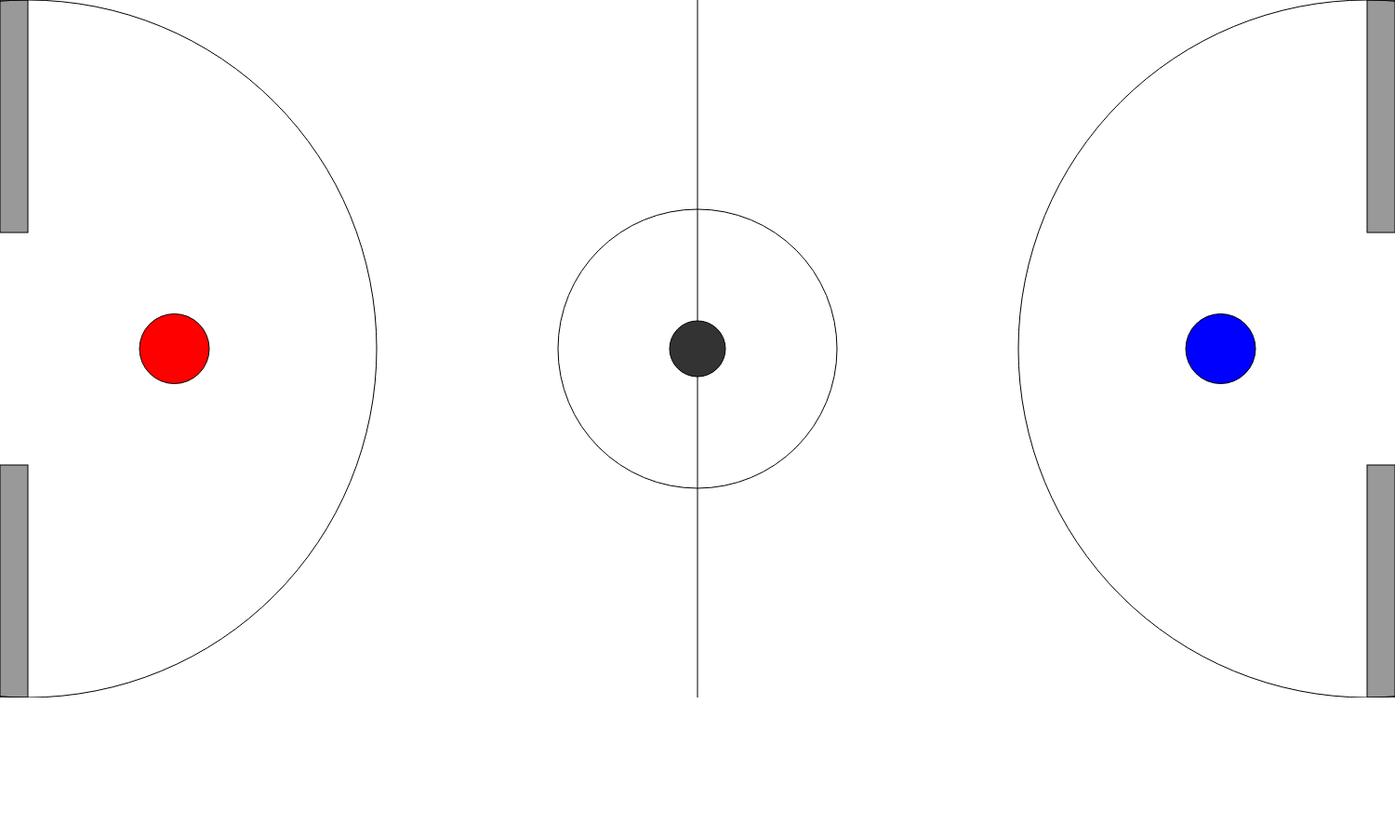
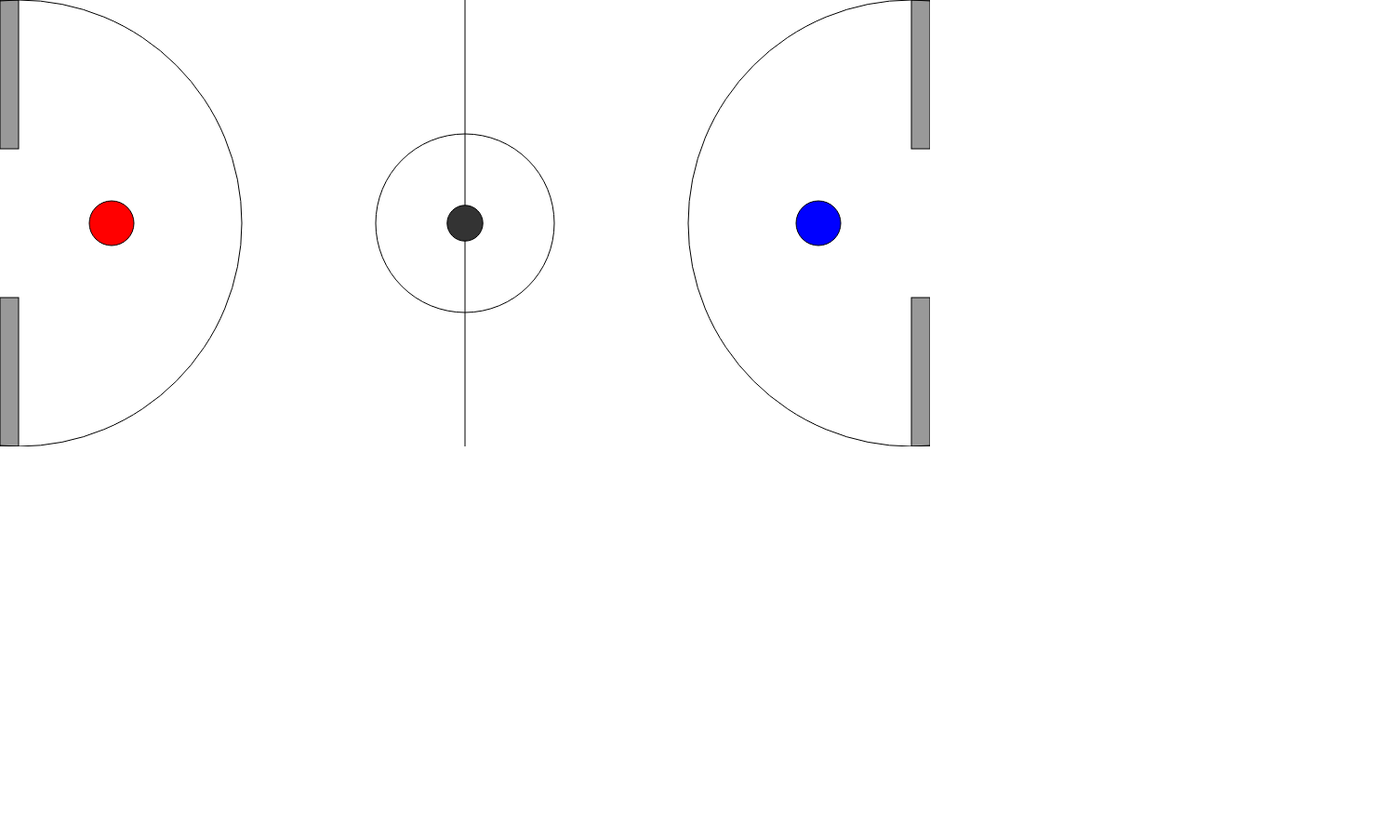
Before and after one commit to anauleau/puckhead, a plain HTML site: page index.html in a window 1280 px wide. Shown: the whole page at 93% size, 1500 px wide, since content can reach past the window. After the commit the page ends 800 px from the top, so only its background shows below. Drawn offline with nearby package versions, Linux system fonts and the light colour scheme.

Commit message:
editing size

```diff
--- a/index.html
+++ b/index.html
@@ -17,7 +17,7 @@
           var videoInput = document.getElementById('inputVideo');
           var canvasInput = document.getElementById('inputCanvas');
 
-          var htracker = new headtrackr.Tracker();
+          var htracker = new headtrackr.Tracker({calcAngles : false});
           htracker.init(videoInput, canvasInput);
           htracker.start();
         </script>
--- a/tracking.js
+++ b/tracking.js
@@ -1,7 +1,6 @@
 window.onload = function() {
-
-  var width = 1500;
-  var height = 750;
+  var width = 1000;
+  var height = 480;
 
   var paper = new Raphael(document.getElementById('canvas_container'), width, height);
 
@@ -36,8 +35,16 @@ window.onload = function() {
   var paddle1 = makePaddle(1);
   var paddle2 = makePaddle(2);
 
+  //find difference in position between this position and last position.
+  //make some kind of natural smoothing/animation from point to point.
+
+  var diff = function() {
+    diff = previousValue - newValue;
+  };
+
   document.addEventListener('facetrackingEvent', function (event) {
-    paddle1.animate({cx: event.x * 4, cy: event.y * 2}, 25);
+    console.log(event);
+    paddle1.animate({cx: event.x * 3 - 150, cy: event.y * 2}, 20);
   });
 
 };
```
Also changed, not shown: style.css (line endings or trailing spaces).
